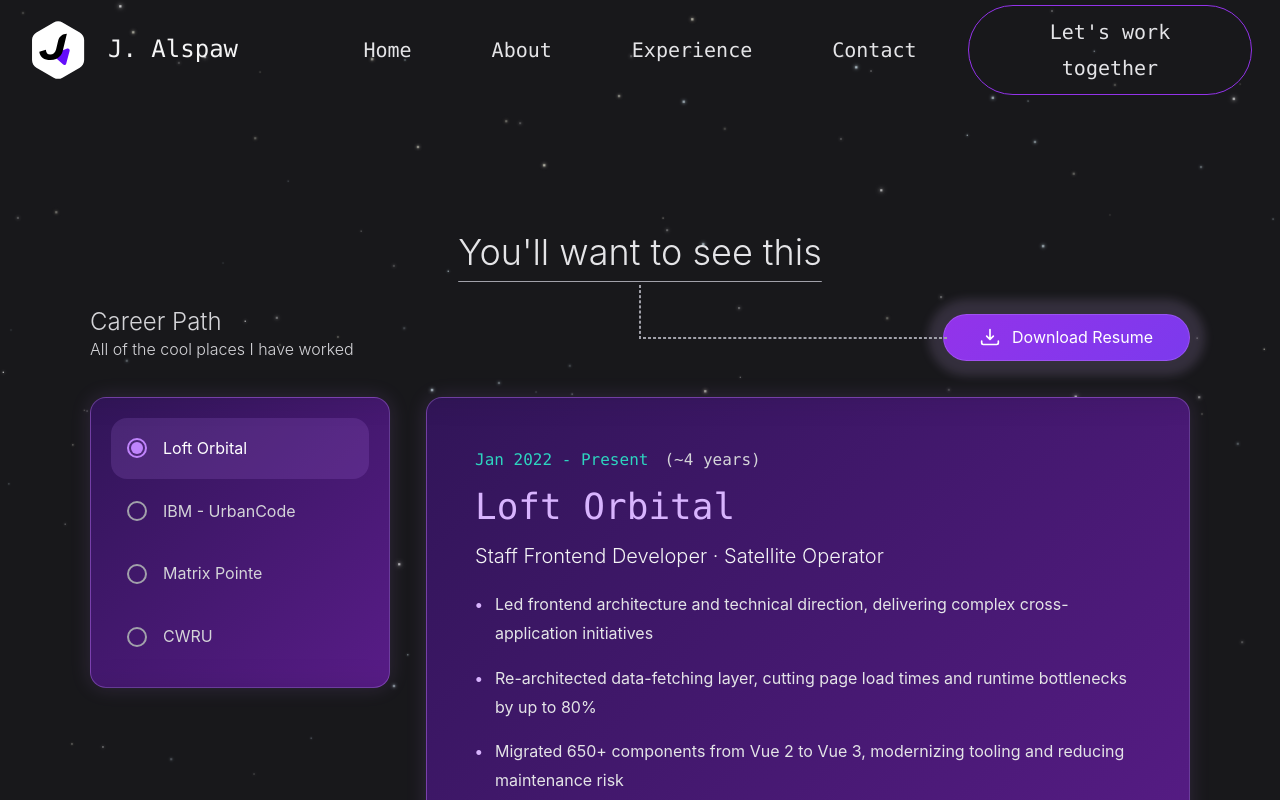
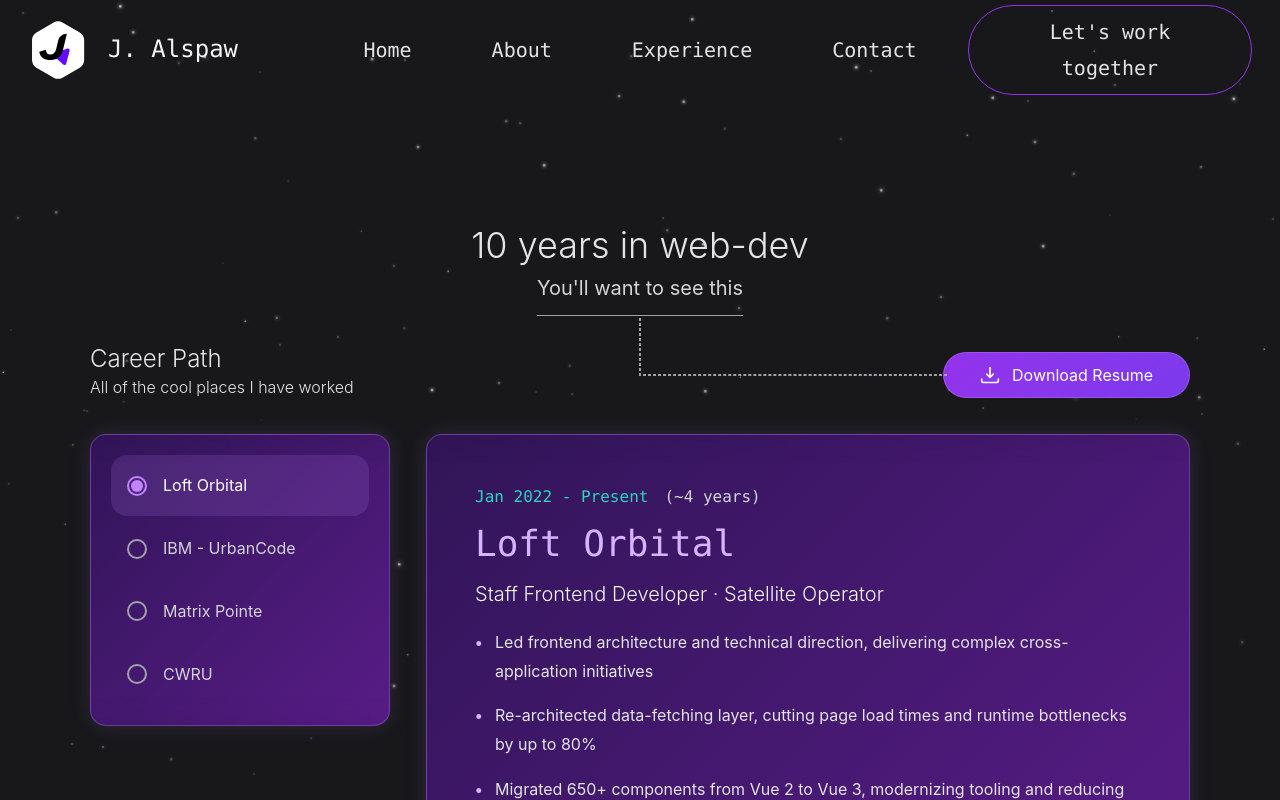
Before and after one commit to jaa134/My-Website-v3, a Vue app: page /experience in a window 1280 px wide. Shown: the top 800 px of the page. Built offline with nearby package versions, Linux system fonts and the light colour scheme.

Commit message:
style: misc style updates to simplify CSS and improve consistency

```diff
--- a/src/components/common/ActionButton.vue
+++ b/src/components/common/ActionButton.vue
@@ -49,7 +49,7 @@
     }
 
     &.pulsing {
-      animation: action-button-pulse 1.8s ease-in-out infinite;
+      animation: action-button-pulse 2s ease-in-out infinite;
     }
 
     &:deep(svg) {
--- /dev/null
+++ b/src/components/common/MainHeader.vue
@@ -0,0 +1,38 @@
+<script setup lang="ts">
+  /* Props ////////////////////////////////////////////////////////////////////////////////////////////////////////// */
+
+  export interface SectionHeaderProps {
+    title: string;
+    subtitle: string;
+  }
+
+  defineProps<SectionHeaderProps>();
+</script>
+
+<template>
+  <div class="main-header">
+    <h2 class="title">{{ title }}</h2>
+    <h3 class="subtitle">{{ subtitle }}</h3>
+  </div>
+</template>
+
+<style scoped>
+  .main-header {
+    margin-bottom: var(--ja-spacing-2x-large);
+    text-align: center;
+  }
+
+  .title {
+    font-size: var(--ja-font-size-2x-large);
+    font-weight: var(--ja-font-weight-light);
+    line-height: var(--ja-line-height-dense);
+    color: var(--ja-color-neutral-200);
+  }
+
+  .subtitle {
+    font-size: var(--ja-font-size-large);
+    font-weight: var(--ja-font-weight-normal);
+    line-height: var(--ja-line-height-normal);
+    color: var(--ja-color-neutral-300);
+  }
+</style>
--- a/src/components/common/SectionHeader.vue
+++ b/src/components/common/SectionHeader.vue
@@ -83,7 +83,7 @@
     text-align: v-bind('textAlign');
     font-weight: var(--ja-font-weight-light);
     line-height: var(--ja-line-height-dense);
-    color: var(--ja-color-neutral-300);
+    color: var(--ja-color-neutral-200);
   }
 
   .title {
--- a/src/components/views/about/IntroductionView.vue
+++ b/src/components/views/about/IntroductionView.vue
@@ -5,6 +5,7 @@
 
   import ActionButton from '@/components/common/ActionButton.vue';
   import BasicCard from '@/components/common/BasicCard.vue';
+  import MainHeader from '@/components/common/MainHeader.vue';
 
   /* Facts ////////////////////////////////////////////////////////////////////////////////////////////////////////// */
 
@@ -20,8 +21,10 @@
 <template>
   <section class="introduction-view">
     <div class="text-section">
-      <h1 class="title">You're on my website!</h1>
-      <p class="subtitle">But photos and text only go so far...</p>
+      <MainHeader
+        title="You're on my website!"
+        subtitle="But photos and text only go so far..."
+      />
       <div class="call-to-action">
         <router-link :to="{ name: Route.Contact }">
           <ActionButton>
@@ -56,28 +59,14 @@
 <style scoped>
   .introduction-view {
     display: grid;
-    grid-template-columns: 1fr 1fr;
+    grid-template-columns: repeat(2, 400px);
     align-items: center;
     gap: var(--ja-spacing-4x-large);
-    width: 1100px;
+    margin: 0 auto;
   }
 
   .text-section {
-    justify-self: flex-end;
-    text-align: right;
-  }
-
-  .title {
-    font-size: var(--ja-font-size-2x-large);
-    font-weight: var(--ja-font-weight-light);
-    color: var(--ja-color-neutral-300);
-    margin-bottom: var(--ja-spacing-small);
-  }
-
-  .subtitle {
-    font-size: var(--ja-font-size-large);
-    color: var(--ja-color-neutral-300);
-    margin-bottom: var(--ja-spacing-2x-large);
+    justify-self: center;
   }
 
   .call-to-action {
@@ -98,10 +87,9 @@
   }
 
   .facts-title {
-    font-family: var(--ja-font-mono);
     font-size: var(--ja-font-size-small);
-    font-weight: var(--ja-font-weight-bold);
-    color: var(--ja-color-purple-200);
+    font-weight: var(--ja-font-weight-semibold);
+    color: var(--ja-color-neutral-200);
     text-transform: uppercase;
     margin-bottom: var(--ja-spacing-2x-small);
   }
--- a/src/components/views/contact/OptionsView.vue
+++ b/src/components/views/contact/OptionsView.vue
@@ -6,7 +6,7 @@
   import PhoneIcon from '@/assets/icons/contacts/phone.svg';
 
   import BasicCard from '@/components/common/BasicCard.vue';
-  import SectionHeader from '@/components/common/SectionHeader.vue';
+  import MainHeader from '@/components/common/MainHeader.vue';
 
   /* Options //////////////////////////////////////////////////////////////////////////////////////////////////////// */
 
@@ -41,10 +41,9 @@
 
 <template>
   <div class="options-view">
-    <SectionHeader
+    <MainHeader
       title="Looking to get in touch?"
       subtitle="Here's how you can reach me."
-      alignment="center"
     />
     <div class="options-grid">
       <a
--- a/src/components/views/experience/CareerView.vue
+++ b/src/components/views/experience/CareerView.vue
@@ -4,6 +4,7 @@
   import DownloadIcon from '@/assets/icons/actions/download.svg';
 
   import ActionButton from '@/components/common/ActionButton.vue';
+  import MainHeader from '@/components/common/MainHeader.vue';
   import SectionHeader from '@/components/common/SectionHeader.vue';
   import SelectionDisplay from '@/components/common/SelectionDisplay.vue';
 
@@ -81,7 +82,10 @@
 
 <template>
   <div class="career-view">
-    <div class="title">You'll want to see this</div>
+    <MainHeader
+      title="10 years in web-dev"
+      subtitle="You'll want to see this"
+    />
     <div class="line">
       <div class="line-arm"></div>
       <div class="line-arm"></div>
@@ -136,15 +140,13 @@
     width: 1100px;
   }
 
-  .title {
-    margin-bottom: var(--ja-spacing-large);
-    font-size: var(--ja-font-size-2x-large);
-    font-weight: var(--ja-font-weight-light);
-    color: var(--ja-color-neutral-200);
-    text-decoration: underline;
-    text-underline-offset: var(--ja-spacing-medium);
-    text-decoration-thickness: 1px;
-    text-decoration-color: var(--ja-color-neutral-400);
+  .main-header {
+    &:deep(.subtitle) {
+      text-decoration: underline;
+      text-underline-offset: var(--ja-spacing-large);
+      text-decoration-thickness: 1px;
+      text-decoration-color: var(--ja-color-neutral-400);
+    }
   }
 
   .line {
@@ -160,15 +162,15 @@
     border: 1px dashed var(--ja-color-neutral-400);
 
     &:first-child {
-      top: 65px;
+      top: 98px;
       left: 50%;
       transform: translateX(-50%);
       width: 1px;
-      height: 54px;
+      height: 58px;
     }
 
     &:last-child {
-      top: 117px;
+      top: 154px;
       left: calc(50% + 3px);
       width: 304px;
       height: 1px;
--- a/src/components/views/home/GlobeView.vue
+++ b/src/components/views/home/GlobeView.vue
@@ -358,12 +358,12 @@
 
     & > :first-child {
       font-size: var(--ja-font-size-medium);
-      color: var(--ja-color-neutral-300);
+      color: var(--ja-color-neutral-200);
     }
 
     & > :last-child {
       font-size: var(--ja-font-size-x-small);
-      color: var(--ja-color-neutral-300);
+      color: var(--ja-color-neutral-200);
       text-decoration: underline var(--ja-color-neutral-400);
       text-underline-offset: var(--ja-spacing-small);
     }
```
Also changed, not shown: src/components/views/home/HeroView.vue (+23 -64 lines).
